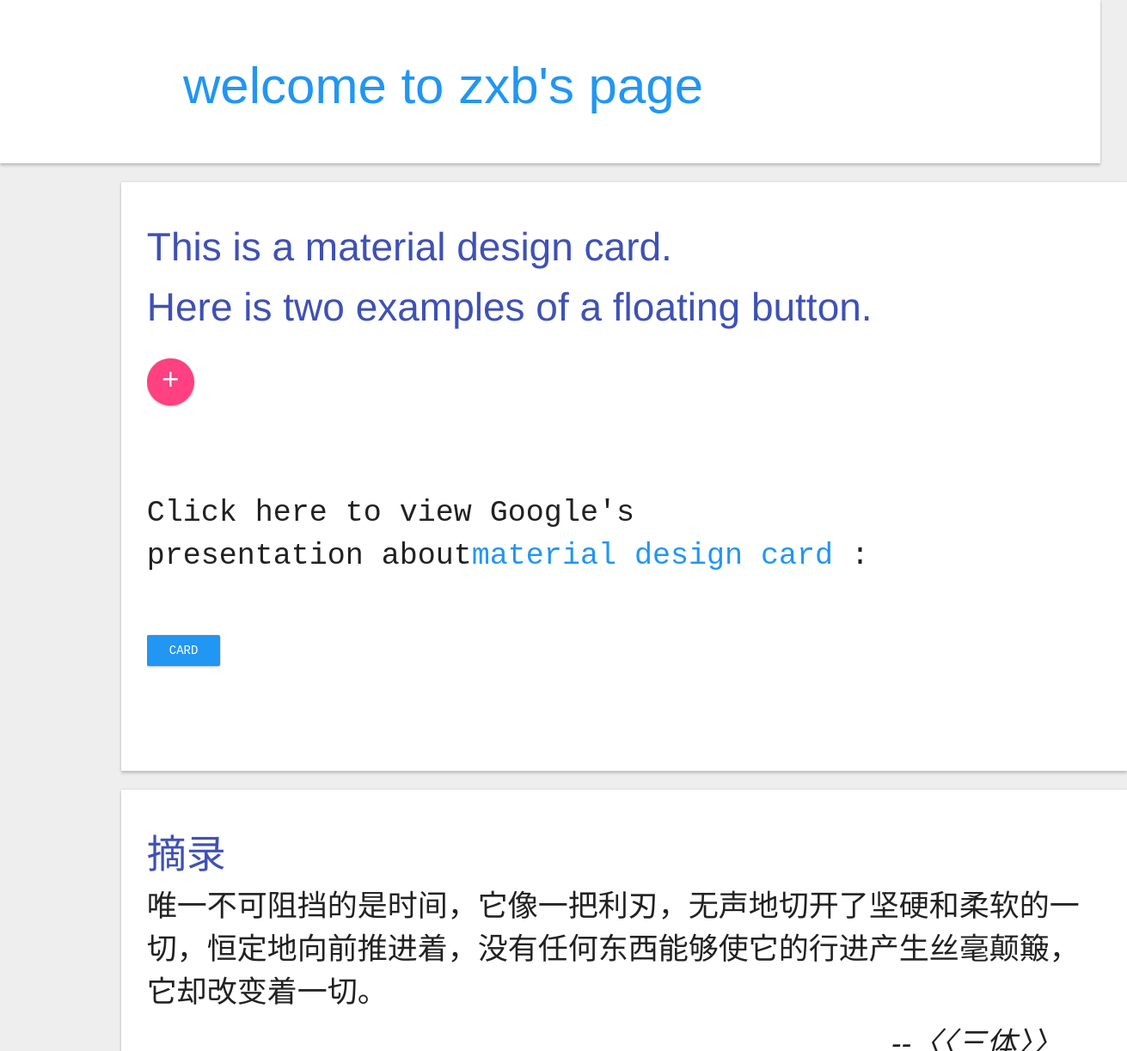
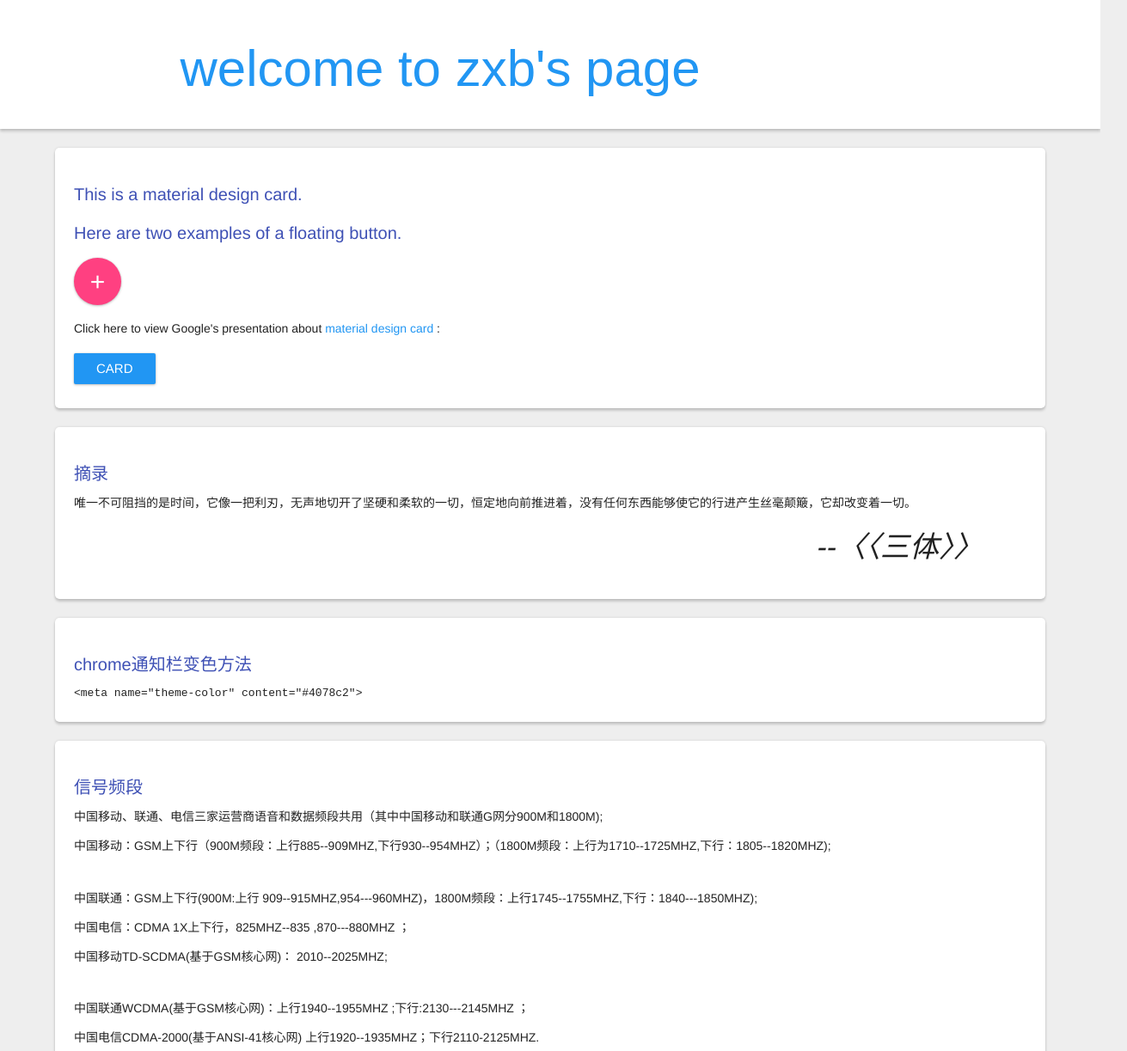
Before and after one commit to Usb233/zxb, a plain HTML site: page index.html in a window 1280 px wide. Shown: the top 1223 px of the page at 86% size, 1311 px wide, since content can reach past the window. Drawn offline with Linux system fonts and the light colour scheme.

Commit message:
css card change

```diff
--- a/css/mui.css
+++ b/css/mui.css
@@ -13,13 +13,25 @@ html {
   /* 2 */
 }
 /*=========以下为个人添加======*/
+
 #foot {width:22%;
-	   margin-left:auto;}
+	   margin-left:auto;
+	   font-size:34px;}
+
 span {color:#2196F3}
 
-
-
-
+.topbar {
+  padding: 25px;
+  margin-bottom: 22px;
+  border-radius: 0;
+  background-color: #FFF;
+  box-shadow: 0 3px 3px 0 rgba(0, 0, 0, 0.16), 0 0px 3px 0 rgba(0, 0, 0, 0.12);
+ }
+
+.mui-panel p {font-size:14px;}
+.mui-panel code {font-size:13px; }
+
+#boxl {height:300px;}
 
 
 
@@ -67,7 +79,8 @@ audio,
 canvas,
 progress,
 video {
-  display: inline-block;
+  display: in
+  -block;
   /* 1 */
   vertical-align: baseline;
   /* 2 */
@@ -429,9 +442,8 @@ html {
 
 body {
   font-family: "Helvetica Neue", Helvetica, Arial, Verdana, "Trebuchet MS";
-  font-size: 35px;
   font-weight: 400;
-  line-height: 1.429;
+  line-height: 1.7;
   color: rgba(0, 0, 0, 0.87);
   background-color: #EEEEEE;
 }
@@ -463,7 +475,7 @@ a:focus {
 }
 
 p {
-  margin: 0 0 10px;
+  margin: 10px 0 10px;
 }
 
 ul,
@@ -492,9 +504,10 @@ hr {
  * MUI Container module
  */
 .mui-container {
-  margin-left:11%;
   padding-left: 15px;
   padding-right: 15px;
+  margin-right:auto;
+  margin-left:auto;
 }
 
 .mui-container:before,
@@ -1471,11 +1484,10 @@ hr {
   font-family: fantasy;
   font-weight: 400;
   font-size: 60px;
-  line-height: 100px;
+  line-height: 70px;
   color:#2196F3;
-  margin-left:auto;
-  margin-right:auto;
   width:70%;
+  margin:auto;
 }
 
 .mui-text-display1.mui-text-black, h1.mui-text-black {
@@ -1492,8 +1504,8 @@ hr {
 
 .mui-text-headline, h2 {
   font-weight: 400;
-  font-size: 46px;
-  line-height: 50px;
+  font-size: 20px;
+  line-height: 25px;
   color:#3F51B5;
 }
 
@@ -1647,10 +1659,13 @@ hr {
  * MUI Panel module
  */
 .mui-panel {
-  padding: 30px;
+  padding: 22px;
   margin-bottom: 22px;
-  border-radius: 0;
+  border-radius: 5px;
   background-color: #FFF;
+  max-width:90%;
+  margin-left:auto;
+  margin-right:auto;
   box-shadow: 0 3px 3px 0 rgba(0, 0, 0, 0.16), 0 0px 3px 0 rgba(0, 0, 0, 0.12);
  }
 
@@ -1673,7 +1688,7 @@ hr {
   -webkit-animation-name: mui-node-inserted;
   animation-name: mui-node-inserted;
   font-weight: 500;
-  font-size: 14px;
+  font-size: 15px;
   line-height: 18px;
   color: rgba(0, 0, 0, 0.87);
   text-transform: uppercase;
@@ -1976,7 +1991,8 @@ fieldset[disabled] .mui-btn-accent.mui-btn-flat:active {
   border-radius: 50%;
   color: #FFF;
   background-color: #FF4081;
-  text-align:center
+  text-align:center;
+  font-size:30px;
 }
 
 .mui-btn-floating:hover,
--- a/index.html
+++ b/index.html
@@ -8,51 +8,41 @@
   </head>
 
   <body>
-    <div class="mui-panel"><h1>welcome to zxb's page</h1></div>
+    <div class="topbar"><h1>welcome to zxb's page</h1></div>
 
-	  <div class="mui-container mui-panel">
+	  <div class="mui-panel">
 		<h2>This is a material design card.</h2>
-	    <h2>Here is two examples of a floating button.</h2>
-
-		<pre><div class="mui-btn-floating">+</div>
-		  <p>Click here to view Google's
-presentation about<span>material design card</span> :</p>
-<a href="https://www.google.com/design/spec/components/cards.html"><button class="mui-btn mui-btn-primary mui-btn-raised">card</button></a>
-	    </pre>
+	    <h2>Here are two examples of a floating button.</h2>
+	    <div class="mui-btn mui-btn-floating">+</div>
+		  <p>Click here to view Google's presentation about <span>material design card</span> :</p>
+          <a href="https://www.google.com/design/spec/components/cards.html"><button class="mui-btn mui-btn-primary mui-btn-raised">card</button></a>
 	  </div>
 
-	  <div class="mui-container mui-panel">
+	  <div class="mui-panel">
 		<h2 id="head">摘录</h2>
 	      <p id="main">唯一不可阻挡的是时间，它像一把利刃，无声地切开了坚硬和柔软的一切，恒定地向前推进着，没有任何东西能够使它的行进产生丝毫颠簸，它却改变着一切。</p>
 		<cite><p id="foot">--〈〈三体〉〉</p></cite>
 	  </div>
 
-	  <div class="mui-container mui-panel">
-	    <h2 id="head">chrome变色通知栏方法</h2>
-		  <code id="code">&lt;meta name="theme-color" content="#4078c2"&gt;</code>
+	  <div class="mui-panel">
+	    <h2 id="head">chrome通知栏变色方法</h2>
+		<code id="code">&lt;meta name="theme-color" content="#4078c2"&gt;</code>
 	  </div>
 
-	  <div class="mui-container mui-panel">
+	  <div class="mui-panel">
 		<h2>信号频段</h2>
-		  <p>中国移动、联通、电信三家运营商语音和数据频段共用（其中中国移动和联通G网分900M和1800M)。
-
-	      <p>中国移动：GSM上下行（900M频段：上行885--909MHZ,下行930--954MHZ）；（1800M频段：上行为1710--1725MHZ,下行：1805--1820MHZ)</p>
-
-		  <p>中国联通：GSM上下行(900M:上行 909--915MHZ,954---960MHZ)，1800M频段：上行1745--1755MHZ,下行：1840---1850MHZ)</p>
-
-		  <p>中国电信：CDMA 1X上下行，825MHZ--835 ,870---880MHZ  ；</p>
-
-		  <p>中国移动TD-SCDMA(基于GSM核心网)：
-		    2010--2025MHZ       </p>
-
-		  <p>中国联通WCDMA(基于GSM核心网)：
-			 上行1940--1955MHZ          下行:2130---2145MHZ         ；</p>
-
-		  <p>中国电信CDMA-2000(基于ANSI-41核心网
-		  上行1920--1935MHZ，             ；下行2110-2125</p>
+		  <p>中国移动、联通、电信三家运营商语音和数据频段共用（其中中国移动和联通G网分900M和1800M);</p>
+	      <p>中国移动：GSM上下行（900M频段：上行885--909MHZ,下行930--954MHZ）；（1800M频段：上行为1710--1725MHZ,下行：1805--1820MHZ);</p>
+		  <p>中国联通：GSM上下行(900M:上行 909--915MHZ,954---960MHZ)，1800M频段：上行1745--1755MHZ,下行：1840---1850MHZ);</p>
+		  <p>中国电信：CDMA 1X上下行，825MHZ--835 ,870---880MHZ ；</p>
+		  <p>中国移动TD-SCDMA(基于GSM核心网)： 2010--2025MHZ;</p>
+		  <p>中国联通WCDMA(基于GSM核心网)：上行1940--1955MHZ ;下行:2130---2145MHZ ；</p>
+		  <p>中国电信CDMA-2000(基于ANSI-41核心网) 上行1920--1935MHZ；下行2110-2125MHZ.</p>
       </div>
 
-	<div class="mui-container mui-panel">_(:з」∠)_你是儿子</div>
+	  <div class="mui-panel"><p>_(:з」∠)_你是儿子</p></div>
+	  <div class="mui-panel" id="boxl"></div>
+	  <div class="mui-panel" id="boxl"></div>
 
   </body>
 </html>
```
